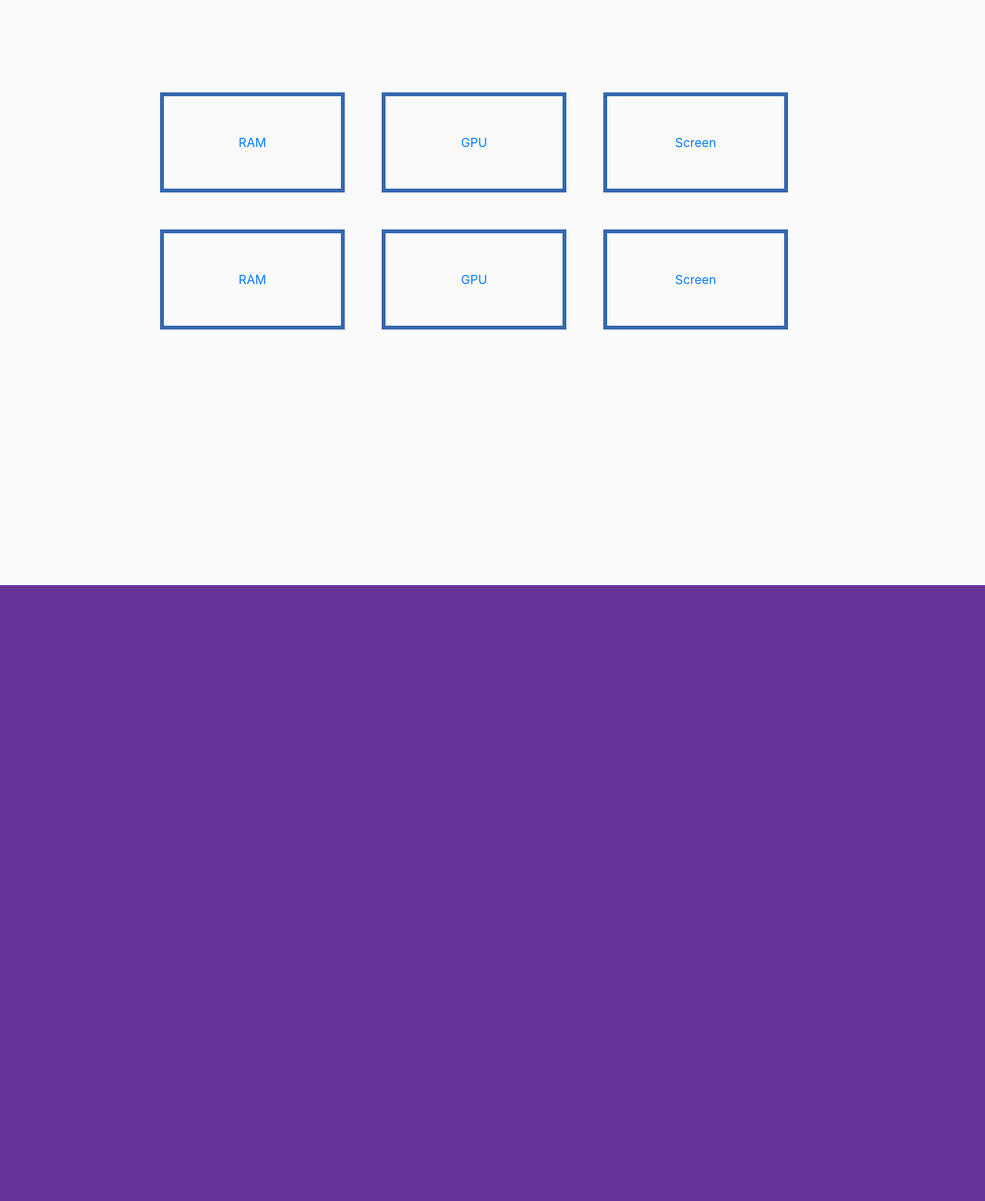
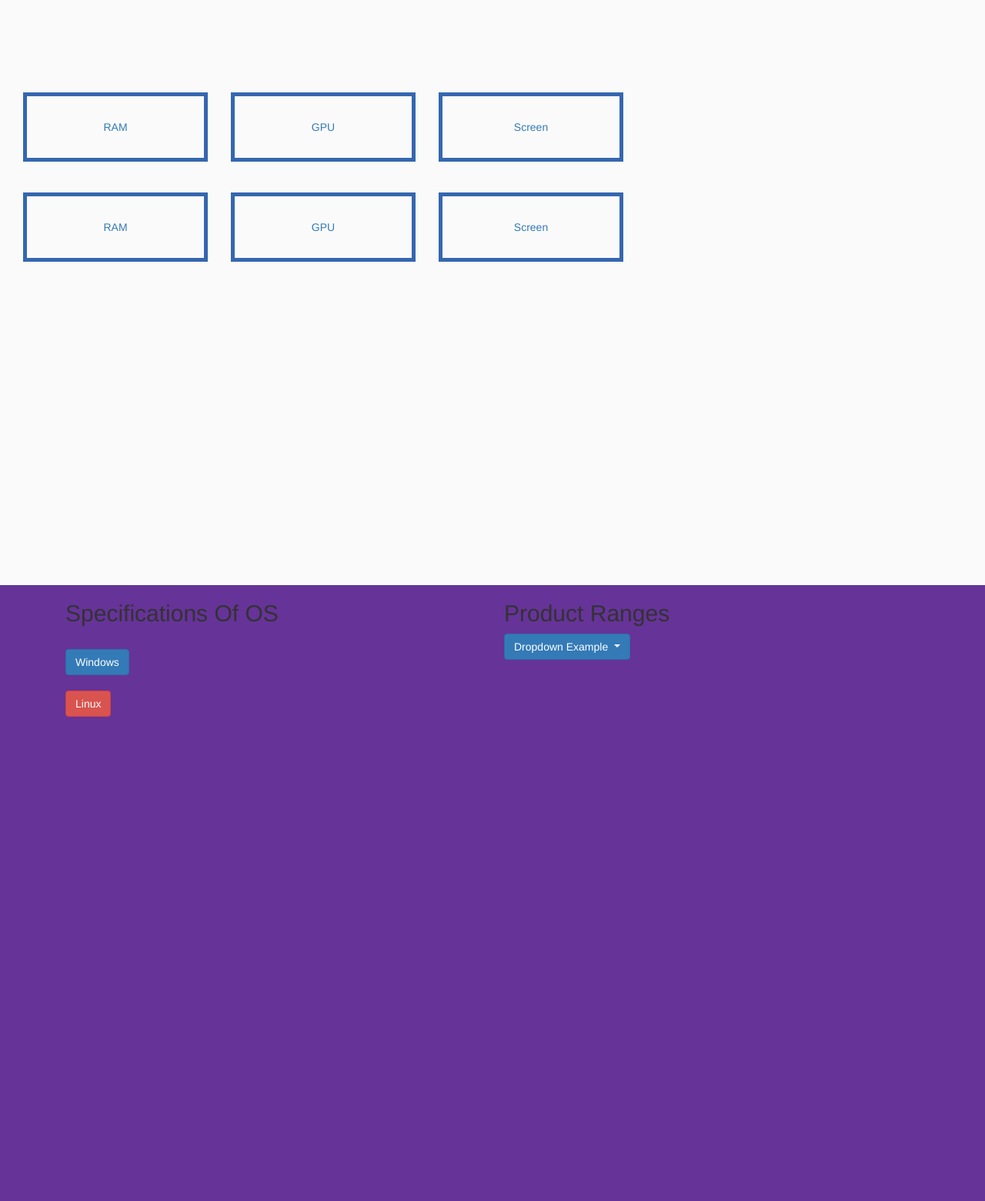
Before and after one commit to vijay532/MyPcBuilder, a Flask app: page / in a window 1280 px wide. Shown: the part 1640-3200 px from the top of the page at 77% size. Run offline with Flask 2, Linux system fonts and the light colour scheme; some libraries are stand-ins or nearby versions.

Commit message:
Update index.html

```diff
--- a/templates/index.html
+++ b/templates/index.html
@@ -43,60 +43,100 @@
     </div>
 
     <div id="os">
+        <div id="os">
+        <!DOCTYPE html>
+<html lang="en">
+<head>
+  <title>Bootstrap Example</title>
+  <meta name="viewport" content="width=device-width, initial-scale=1">
+  <link rel="stylesheet" href="https://maxcdn.bootstrapcdn.com/bootstrap/3.3.7/css/bootstrap.min.css">
+  <script src="https://ajax.googleapis.com/ajax/libs/jquery/3.3.1/jquery.min.js"></script>
+  <script src="https://maxcdn.bootstrapcdn.com/bootstrap/3.3.7/js/bootstrap.min.js"></script>
+</head>
+<body>
 
+<div class="container">
+  <div class="row">
+    <div class="col-sm-6">
+    <h2>Specifications Of OS</h2>
+		<br>
+		<button type="button" data-toggle="collapse" class="btn btn-primary" data-target="#demo">Windows</button>
+		<div id="demo" class="collapse">
+		Lorem ipsum dolor sit amet, consectetur adipisicing elit,
+		sed do eiusmod tempor incididunt ut labore et dolore magna aliqua. Ut enim ad minim veniam,
+		quis nostrud exercitation ullamco laboris nisi ut aliquip ex ea commodo consequat.
+		</div><br><br>
+		<button type="button" class="btn btn-danger" data-toggle="collapse" data-target="#demo2">Linux</button>
+		<div id="demo2" class="collapse">
+		Lorem ipsum dolor sit amet, consectetur adipisicing elit,
+		sed do eiusmod tempor incididunt ut labore et dolore magna aliqua. Ut enim ad minim veniam,
+		quis nostrud exercitation ullamco laboris nisi ut aliquip ex ea commodo consequat.
+		</div>
+    </div>
+    <div class="col-sm-6">
+    <div class="contain">
+  <h2>Product Ranges</h2>
+  <div class="dropdown">
+    <button class="btn btn-primary dropdown-toggle" type="button" data-toggle="dropdown">Dropdown Example
+    </button>
+    <ul class="dropdown-menu">
+      <li><a href="#">1-10k</a></li>
+      <li><a href="#">10k-20k</a></li>
+      <li><a href="#">20k-30k</a></li>
+      <li><a href="#">30k-40k</a></li>
+      <li><a href="#">40k-50k</a></li>
+      <li><a href="#">50k-60k</a></li>
+      <li><a href="#">60k-70k</a></li>
+      <li><a href="#">70k-80k</a></li>
+      <li><a href="#">80k-90k</a></li>
+      <li><a href="#">90k-1L</a></li>
+    </ul>
+  </div>
+  </div>
+</div>
     </div>
 </div>
 
 
 <style>
-
     body
     {
         overflow-x: hidden;
     }
-
     #intro
     {
         -webkit-box-sizing: content-box;
         -moz-box-sizing: content-box;
         box-sizing: content-box;
     }
-
     #intro
     {
         background-color: #3567AF;
         height: 95vh;
     }
-
     #intro .row
     {
         height: 80vh;
     }
-
     #intro-text
     {
         margin-top: 40%;
         padding: -15px;
     }
-
     #build-now
     {
         background-color: white;
         text-decoration-color: #3567AF;
     }
-
     #about
     {
         height: 105vh;
         background-color: rebeccapurple;
     }
-
     #preference
     {
         height: 100vh;
     }
-
-
 
     #btn-grp
     {
@@ -108,24 +148,20 @@
         -webkit-transform: translateY(-50%);
         -o-transform: translateY(-50%);
     }
-
     #btn-grp row a
     {
         padding: 2%;
         border: 5px solid black;
     }
-
     #btn-grp a
     {
         border: 5px solid #3567AF;
         text-decoration: none;
     }
-
     #ram:hover ~ #preference
     {
         background-color: red;
     }
-
     #os
     {
         height: 100vh;
```
